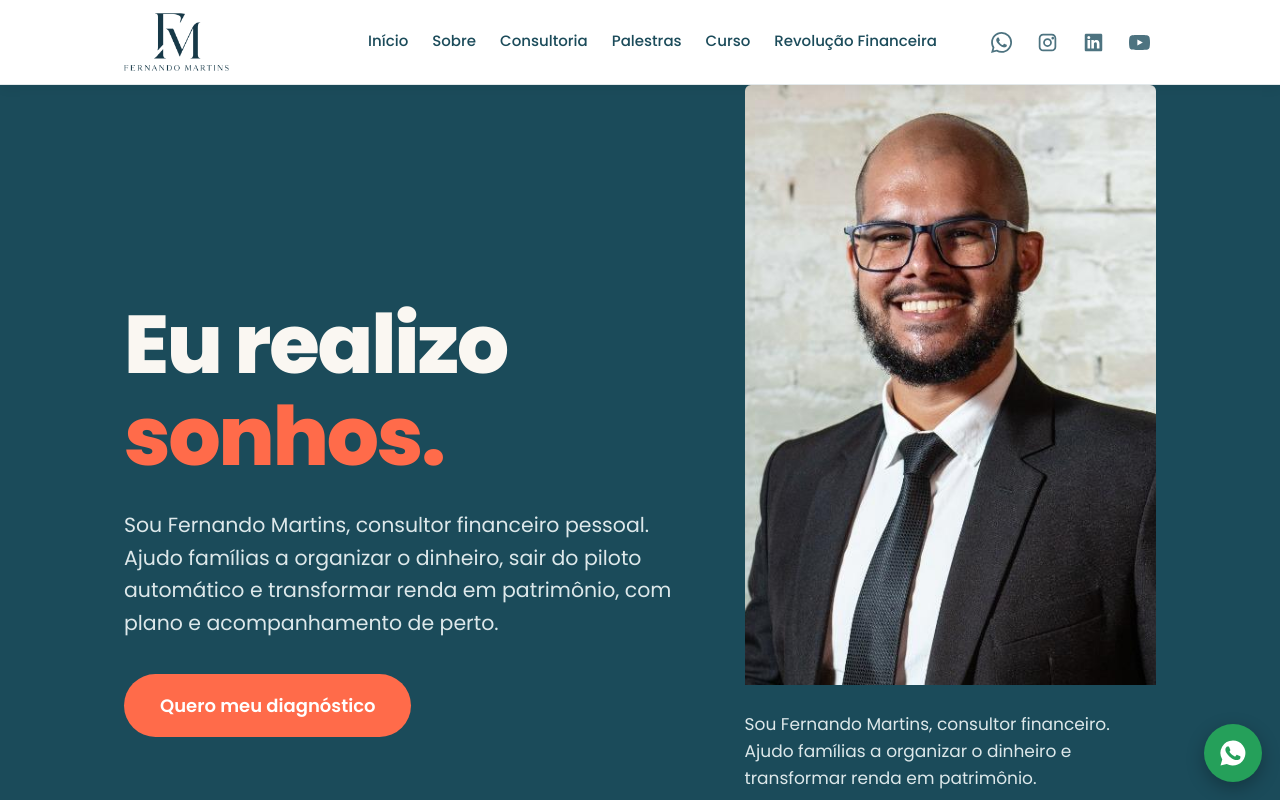
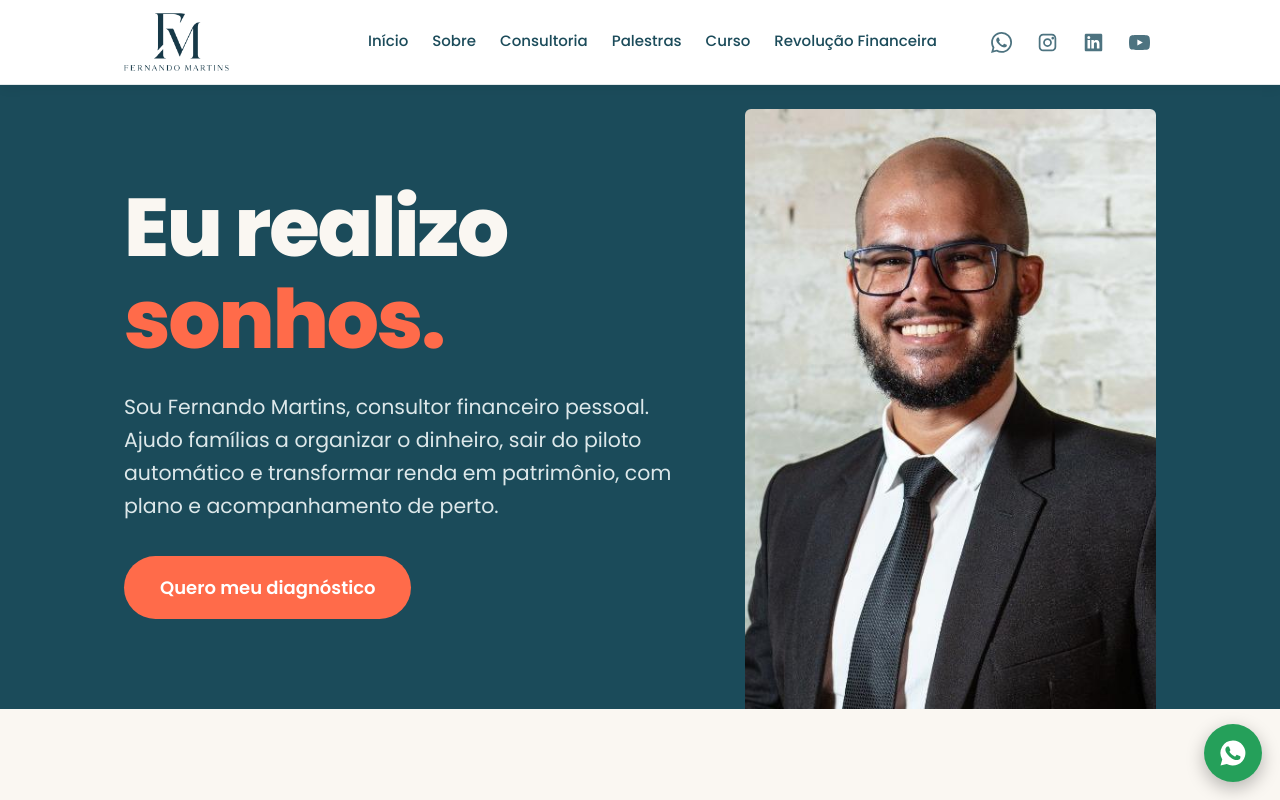
Before and after one commit to MateusTheobald/fernando-martins, a React (Vite) app: page / in a window 1280 px wide. Shown: the top 800 px of the page. Built offline with nearby package versions, Linux system fonts and the light colour scheme.

Commit message:
Update HomePageBanner.jsx

```diff
--- a/src/components/inicio/HomePageBanner.jsx
+++ b/src/components/inicio/HomePageBanner.jsx
@@ -4,14 +4,11 @@ import "./HomePageBanner.css";
 const markup = `
 <section class="hero">
   <div class="wrap">
-
     <div class="txt">
       <h1>Eu realizo <em>sonhos.</em></h1>
 
       <p class="lead">
-        Sou Fernando Martins, consultor financeiro pessoal. Ajudo famílias
-        a organizar o dinheiro, sair do piloto automático e transformar renda
-        em patrimônio, com plano e acompanhamento de perto.
+        Sou Fernando Martins, consultor financeiro pessoal. Ajudo famílias a organizar o dinheiro, sair do piloto automático e transformar renda em patrimônio, com plano e acompanhamento de perto.
       </p>
 
       <div class="cta">
@@ -33,14 +30,7 @@ const markup = `
         alt="Fernando Martins sorrindo, de terno, diante de parede de tijolos brancos"
         src="/assets/4bb2d9e3f384.jpg"
       />
-
-      <p class="lead-mobile">
-        Sou Fernando Martins, consultor financeiro.
-        Ajudo famílias a organizar o dinheiro e transformar
-        renda em patrimônio.
-      </p>
     </div>
-
   </div>
 </section>
 `;
```
